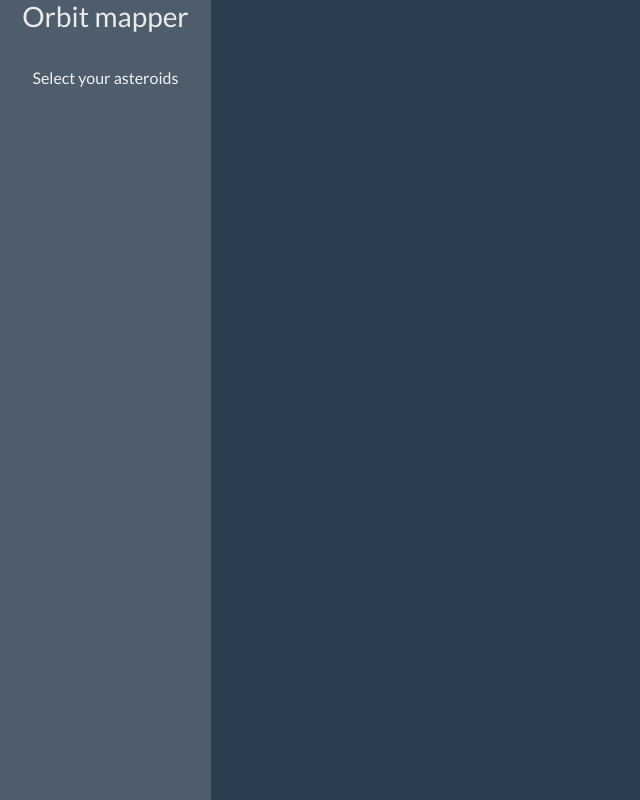
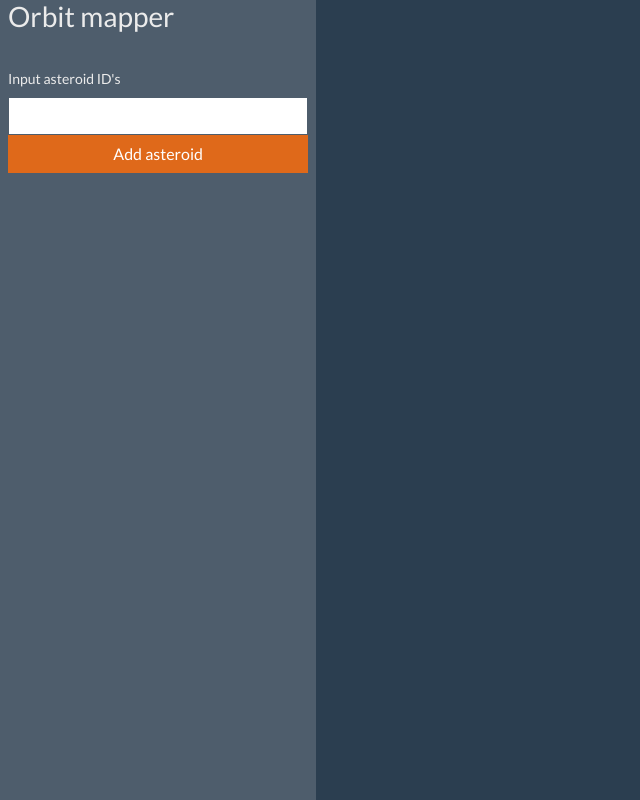
Before and after one commit to MichaelVerdegaal/InfluenceOrbitMapper, a Flask app: page / in a window 1280 px wide. Shown: the whole page, without its empty margins (0-640 px from the left). Run offline with Flask 2, Linux system fonts and the light colour scheme; style sheets or scripts are compiled from the project's sources; parts of the project's set-up code (start-up, migrations or seed data) failed here and were passed over; some libraries are stand-ins or nearby versions.

Commit message:
Add asteroid retrieval endpoint

```diff
--- a/modules/asteroids.py
+++ b/modules/asteroids.py
@@ -19,6 +19,7 @@ def load_roids(json_file):
             roids.append(json.loads(line))
 
     roids = pd.json_normalize(roids)  # Flatten nested JSON
+    roids = roids.drop(['mintedCrewId', 'rawBonuses', 'scanning', 'purchaseOrder'], axis=1)
     roids['orbital.T'] = roids.apply(lambda x: calculate_orbital_period(x['orbital.a']), axis=1)  # Add orbital period
     return roids
 
--- /dev/null
+++ b/viewer/frontend/static/js/asteroid.js
@@ -0,0 +1,18 @@
+function asteroidGet(urlBase) {
+    /**
+     * Retrieves an asteroid
+     * @param {String} urlBase - endpoint to send request to
+     */
+    let asteroidID = document.querySelector('#asteroidIdInput').value;
+    let requestUrl = urlBase.slice(0, -1) + asteroidID;
+
+    fetch(requestUrl)
+        .then(isOk)
+        .then(data => {
+            document.querySelector('#filler').textContent = JSON.stringify(data);
+        })
+        .catch(error => {
+            console.log(error);
+            alert("Rock not found");
+        });
+}
--- /dev/null
+++ b/viewer/frontend/static/js/utilities.js
@@ -0,0 +1,14 @@
+const isOk = response => response.ok ? response.json() : Promise.reject(new Error('Failed the request'));
+
+function postRequest(url, data) {
+    /**
+     * Helper function to send a post request.
+     */
+    return fetch(url, {
+        credentials: 'same-origin',
+        method: 'POST',
+        mode: 'cors',
+        body: JSON.stringify(data),
+        headers: {'Content-Type': 'application/json'},
+    });
+}
--- a/viewer/frontend/static/sass/components/sidebar.sass
+++ b/viewer/frontend/static/sass/components/sidebar.sass
@@ -1,3 +1,5 @@
 #sidebar-container
   padding-left: 0
-  text-align: center
+
+  #sidebarTitle
+    align-content: center
--- a/viewer/frontend/templates/base.html
+++ b/viewer/frontend/templates/base.html
@@ -15,6 +15,7 @@
             integrity="sha384-MrcW6ZMFYlzcLA8Nl+NtUVF0sA7MsXsP1UyJoMp4YLEuNSfAP+JcXn/tWtIaxVXM"
             crossorigin="anonymous"></script>
     <link href="{{ url_for('static', filename='css/main.css') }}" rel="stylesheet">
+    <script src="{{ url_for('static', filename='js/utilities.js') }}"></script>
 </head>
 <body>
 
--- a/viewer/frontend/templates/main_viewer.html
+++ b/viewer/frontend/templates/main_viewer.html
@@ -2,22 +2,39 @@
 
 {% block container %}
     <title>Orbit Mapper</title>
+    <script src="{{ url_for('static', filename='js/asteroid.js') }}"></script>
 
     <div class="container-fluid" id="sidebar-container">
         <div class="row flex-nowrap">
-            <div class="col-auto col-md-3 col-xl-2 px-sm-2 px-0 bg-dark">
+            <div class="col-auto col-md-3 col-xl-3 px-sm-2 px-0 bg-dark">
                 <div class="d-flex flex-column min-vh-100">
-                    <h3>Orbit mapper</h3>
+                    <h3 id="sidebarTitle">Orbit mapper</h3>
                     <br>
 
-                    <p>Select your asteroids</p>
+                    <form>
+                        <label for="asteroidIdInput" class="form-label">Input asteroid ID's</label>
+                        <input type="text" id="asteroidIdInput" class="form-control">
+                        <button class="btn btn-primary" type="button" id="addAsteroidBtn" style="width: 100%">
+                            Add asteroid
+                        </button>
+                    </form>
+
 
                 </div>
             </div>
-            <div class="col py-3">
 
+
+            <div class="col py-3" id="content-container">
+                <p id="filler"></p>
             </div>
         </div>
     </div>
 
+    <script>
+        document.querySelector('#addAsteroidBtn').addEventListener("click", (e) => {
+            let urlBase = "{{ url_for('get_asteroid', asteroid_id=1) }}";
+            asteroidGet(urlBase);
+        });
+    </script>
+
 {% endblock %}
--- a/viewer/main.py
+++ b/viewer/main.py
@@ -1,8 +1,12 @@
+import json
+
 from flask import render_template, abort
 from jinja2 import TemplateNotFound
 
+from modules.asteroids import get_roid, load_roids
 from viewer import create_app
 
+asteroids = load_roids('asteroids_20210917.json')
 app = create_app()  # Flask app set up like this to enable easy hosting
 
 
@@ -12,3 +16,14 @@ def home():
         return render_template("main_viewer.html")
     except TemplateNotFound:
         abort(404)
+
+
+@app.route('/ajax/asteroid/<int:asteroid_id>')
+def get_asteroid(asteroid_id):
+    """
+    AJAX endpoint to retrieve an asteroid
+    :param asteroid_id: asteroid id
+    :return: asteroid as dict, status code
+    """
+    asteroid = get_roid(asteroids, asteroid_id)
+    return json.dumps(asteroid), 200
```
